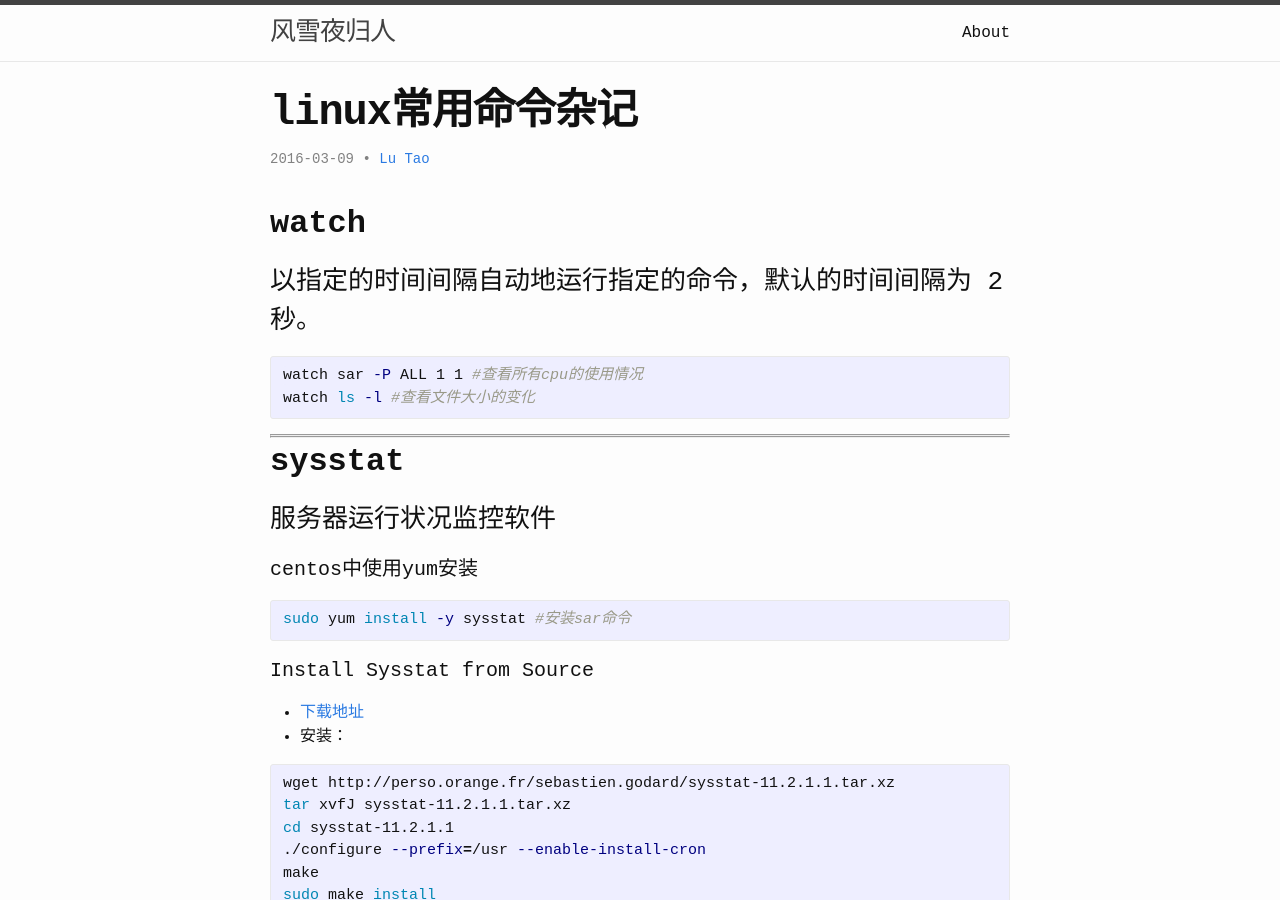
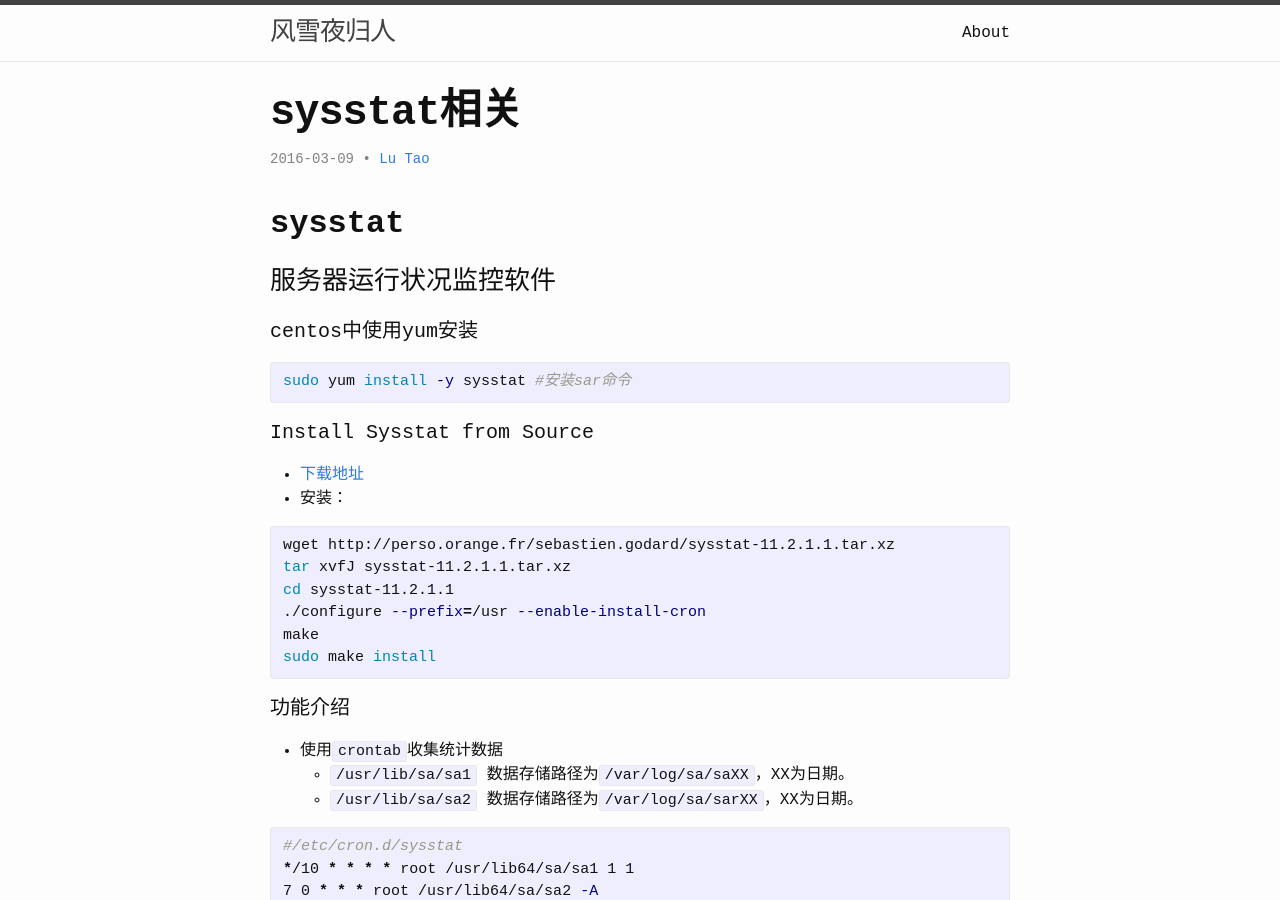
Before and after one commit to lutaoact/lutaoact.github.io, a Jekyll site: the page built from _posts/2016-03-09-linux-sysstat.markdown, in a window 1280 px wide and 900 px high. Built offline with Jekyll 4.4.1, drawn with Linux system fonts in a browser that asks for light colours; some of the changed text lies outside the part shown.

Commit message:
linux-sysstat

```diff
--- a/_posts/2016-03-09-linux.markdown
+++ b/_posts/2016-03-09-linux-sysstat.markdown
@@ -1,19 +1,8 @@
 ---
 layout: post
-title:  "linux常用命令杂记"
+title:  "sysstat相关"
 date:   2016-03-09 14:10:47 +0800
-categories: linux bash
----
-
-## watch
-
-### 以指定的时间间隔自动地运行指定的命令，默认的时间间隔为 2 秒。
-{% highlight sh %}
-watch sar -P ALL 1 1 #查看所有cpu的使用情况
-watch ls -l #查看文件大小的变化
-{% endhighlight %}
-
----
+categories: linux sar
 ---
 
 ## sysstat
@@ -70,14 +59,3 @@
 
 
 [参考链接](http://www.thegeekstuff.com/2011/03/sar-examples/)（这是一篇很好的文章）
-
----
----
-
-## openssl
-
-### 生成文件或字符串的校验和
-{% highlight sh %}
-openssl sha1/md5 filename #生成指定文件的校验和
-echo -n 'xxx' | openssl md5 #生成字符串的校验和
-{% endhighlight %}
```
